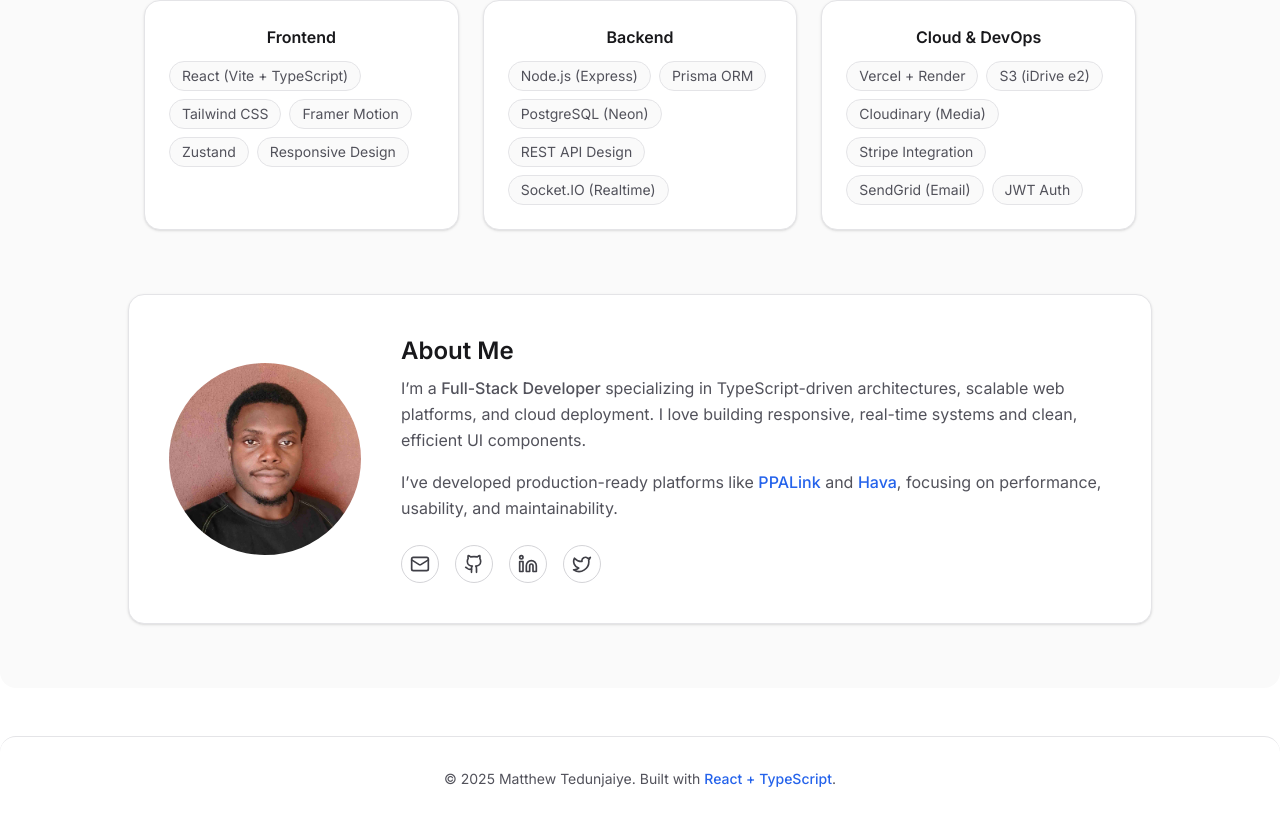
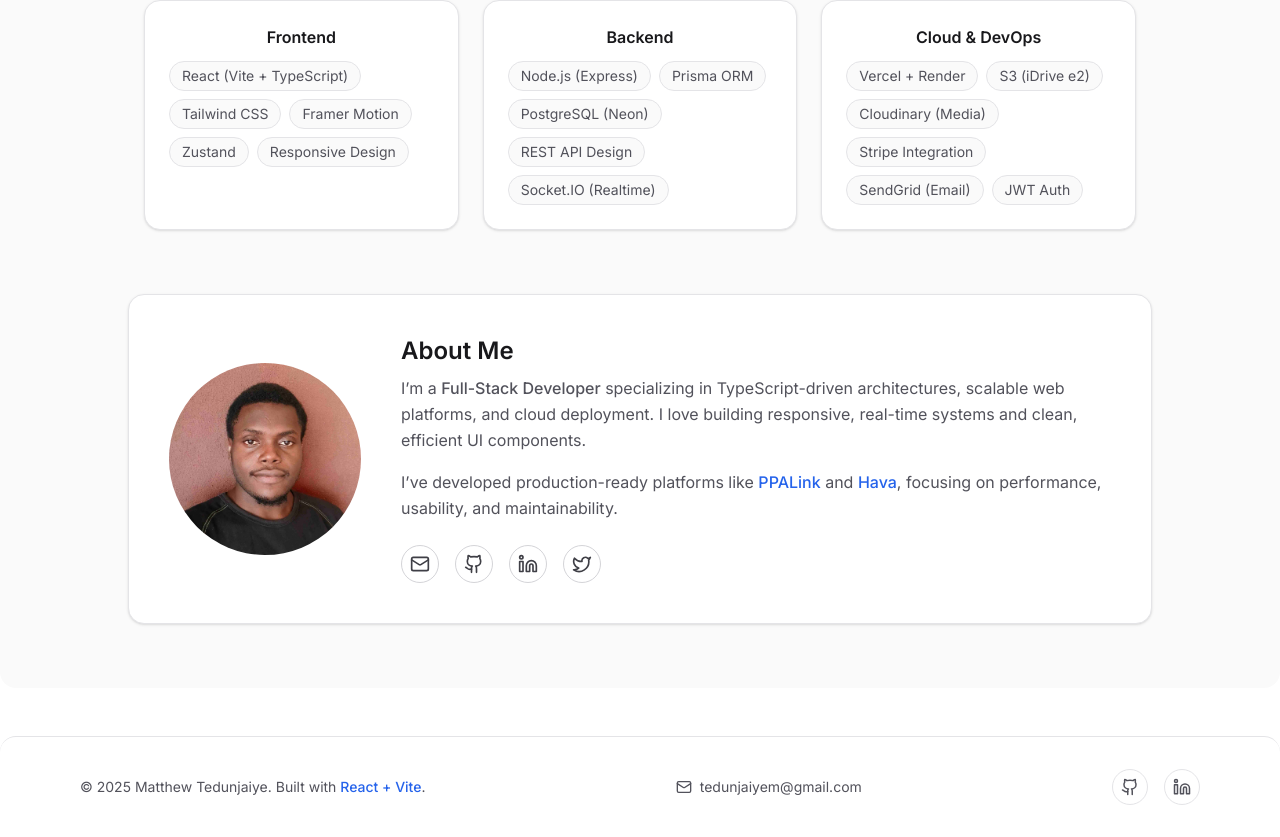
Before and after one commit to tobyt50/portfolio, a React (Vite) app: page / in a window 1280 px wide. Shown: the part 434-1271 px from the top of the page. Built offline with nearby package versions, Linux system fonts and the light colour scheme.

Commit message:
style(footer): revamp footer layout to display explicit email text and improve navigation

```diff
--- a/src/components/Footer.tsx
+++ b/src/components/Footer.tsx
@@ -1,13 +1,51 @@
+import { Github, Linkedin, Mail } from "lucide-react";
+
 export const Footer = () => {
   return (
-    <footer className="border-t border-gray-200 dark:border-gray-800 mt-12 py-8 text-center rounded-t-2xl bg-white dark:bg-black">
+    <footer className="border-t border-gray-200 dark:border-gray-800 mt-12 py-8 rounded-t-2xl bg-white dark:bg-black">
+      <div className="max-w-6xl mx-auto px-4 flex flex-col md:flex-row items-center justify-between gap-6 text-center md:text-left">
+
+        {/* Left: Copyright */}
         <p className="text-sm text-gray-600 dark:text-gray-400">
           © {new Date().getFullYear()} Matthew Tedunjaiye. Built with{" "}
           <span className="text-primary-600 dark:text-primary-400 font-medium">
-          React + TypeScript
+            React + Vite
           </span>
           .
         </p>
+
+        {/* Center: Explicit Email for visibility */}
+        <a
+          href="mailto:tedunjaiyem@gmail.com"
+          className="flex items-center gap-2 text-sm text-gray-600 dark:text-gray-400 hover:text-primary-600 dark:hover:text-primary-400 transition"
+        >
+          <Mail size={16} />
+          tedunjaiyem@gmail.com
+        </a>
+
+        {/* Right: Social Links */}
+        <div className="flex items-center gap-4">
+          <a
+            href="https://github.com/tobyt50"
+            target="_blank"
+            rel="noopener noreferrer"
+            aria-label="GitHub Profile"
+            className="p-2 rounded-full border border-gray-200 dark:border-gray-800 text-gray-600 dark:text-gray-400 hover:bg-gray-50 dark:hover:bg-gray-900 transition"
+          >
+            <Github size={18} />
+          </a>
+          <a
+            href="https://linkedin.com/in/tobyt50/"
+            target="_blank"
+            rel="noopener noreferrer"
+            aria-label="LinkedIn Profile"
+            className="p-2 rounded-full border border-gray-200 dark:border-gray-800 text-gray-600 dark:text-gray-400 hover:bg-gray-50 dark:hover:bg-gray-900 transition"
+          >
+            <Linkedin size={18} />
+          </a>
+        </div>
+
+      </div>
     </footer>
   );
 };
```
Lines whose indentation alone changed are shown as unchanged.
